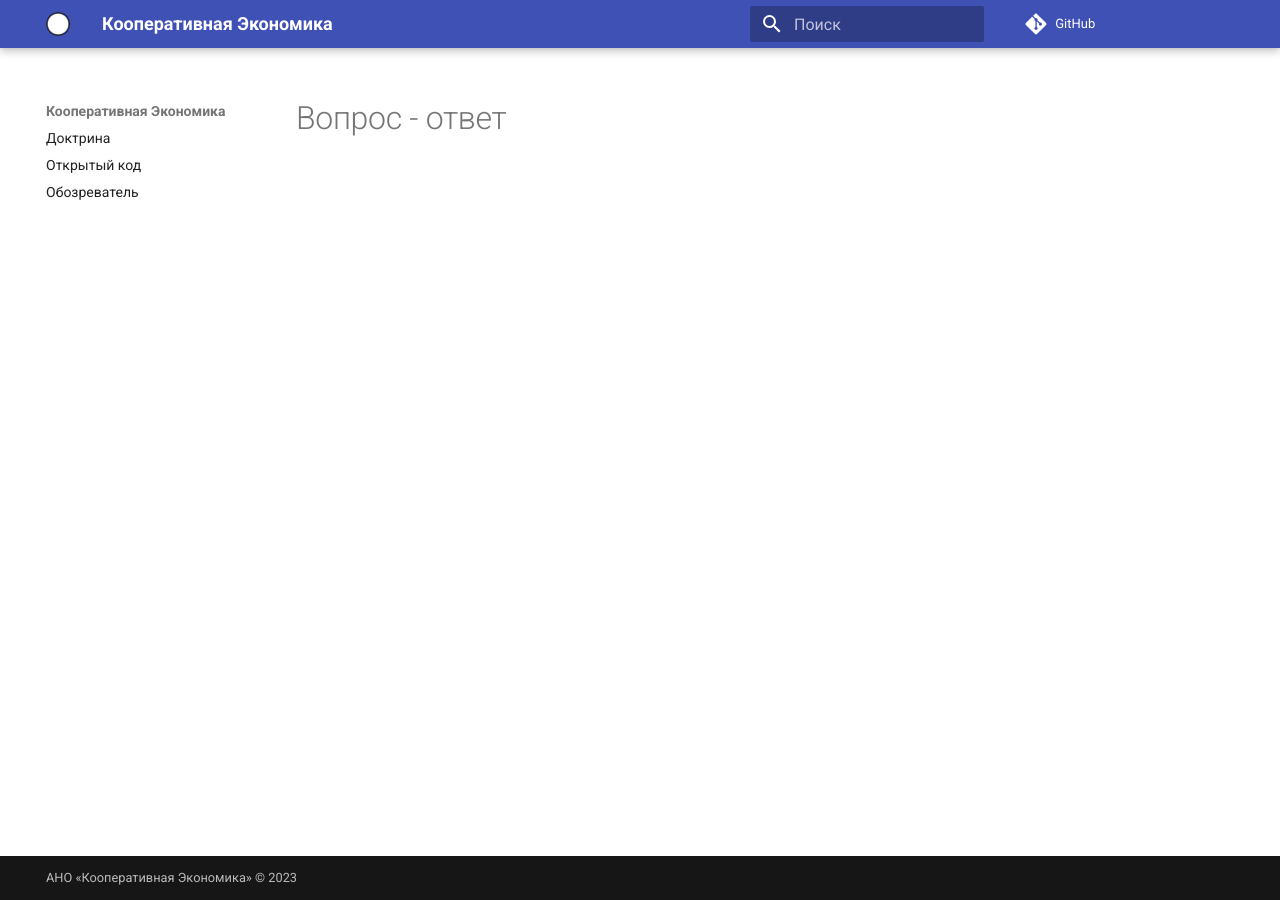
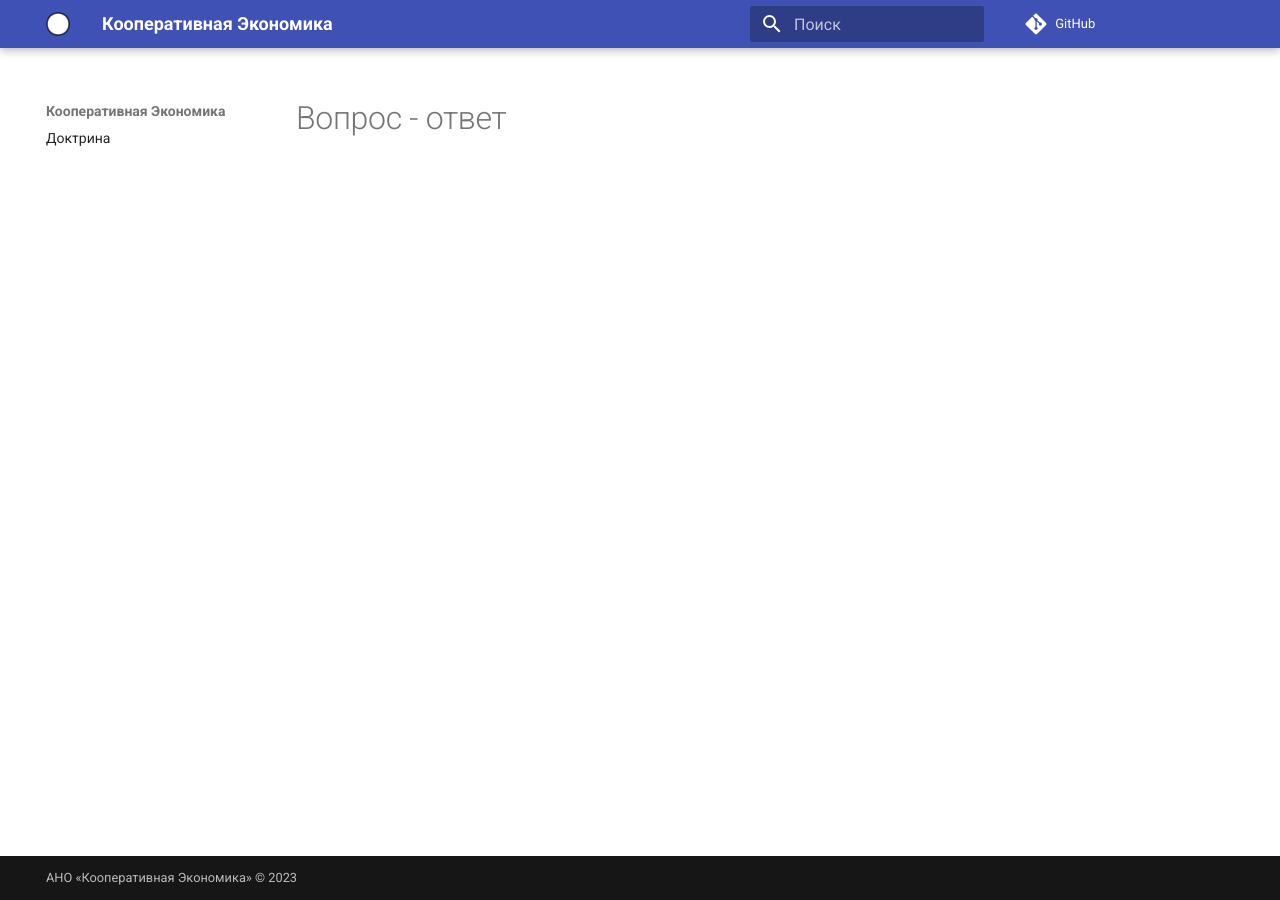
Before and after one commit to intellect-run/docs, an MkDocs documentation site: the page built from docs/instructions/index.md, in a window 1280 px wide. Built offline with MkDocs 1.6.1 and Material for MkDocs 9.7.7, drawn with Linux system fonts in a browser that asks for light colours; part of the change alters nothing that is shown.

Commit message:
Update mkdocs.yml

```diff
--- a/mkdocs.yml
+++ b/mkdocs.yml
@@ -60,7 +60,7 @@ nav:
   # - Вопрос - ответ: instructions/index.md
     # - Создать аккаунт: registration.md
     # - Вступить в пайщики: joincoop.md
-  - Открытый код: https://github.com/dicoop
+  # - Открытый код: https://github.com/dicoop
   # - Разработчикам: https://dev.dicoop.space/html/index.html
   # - Маркетплейс: https://change.dicoop.space
-  - Обозреватель: https://explorer.dicoop.space
+  # - Обозреватель: https://explorer.dicoop.space
```
